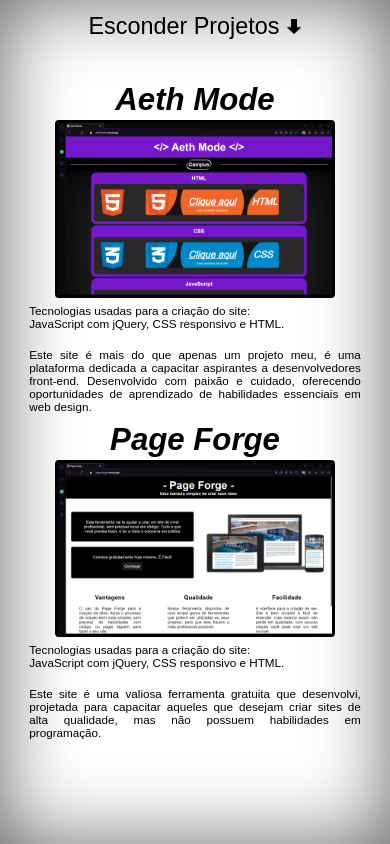
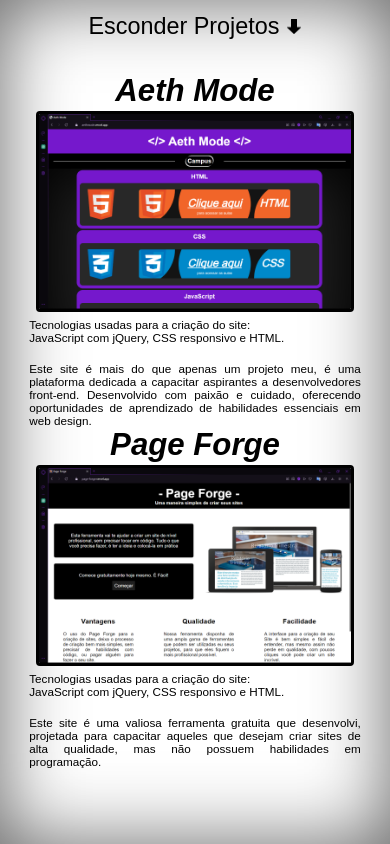
Before and after one commit to Dimas000000/Dimas-Picinato, a plain HTML site: page index.html in a window 390 px wide. Both pictures are taken after a click on the button "Mostrar Projetos". Drawn offline with Linux system fonts and the light colour scheme.

Commit message:
Update styles.css

```diff
--- a/css/styles.css
+++ b/css/styles.css
@@ -127,7 +127,7 @@ button:hover{
         font-style: italic;
     }
     section img{
-        width: min(75vw, 32.5vh);
+        width: min(80vw, 40vh);
         border: min(1vw, 0.5vh) solid black;
         border-radius: min(1vw, 0.5vh);
         transition: filter 0.5s ease;
```
